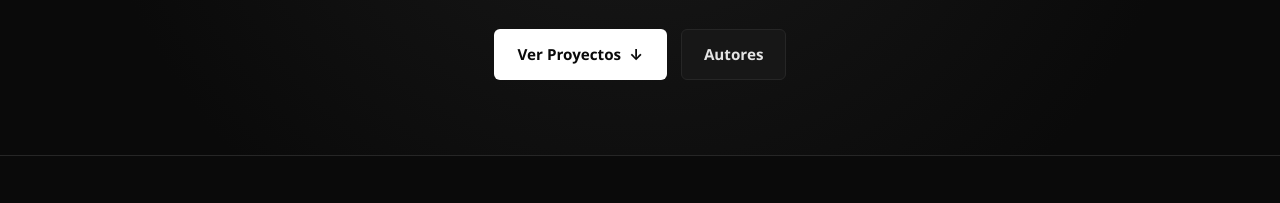
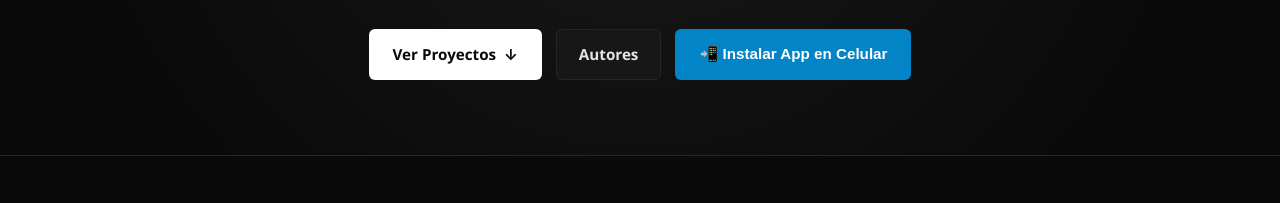
Before and after one commit to guilleee87/Portal-UPP, a plain HTML site: page index.html in a window 1280 px wide. Shown: the part 392-595 px from the top of the page. Drawn offline with Linux system fonts and the light colour scheme.

Commit message:
Change button display style from 'none' to 'inline-flex'

```diff
--- a/index.html
+++ b/index.html
@@ -84,7 +84,7 @@
           <span>Autores</span>
         </a>
         <!-- BOTÓN DE INSTALACIÓN -->
-        <button type="button" id="btnInstalarApp" class="btn-tech-white" style="display: none; background: #0284c7; color: #ffffff; border: none; cursor: pointer;">
+        <button type="button" id="btnInstalarApp" class="btn-tech-white" style="display: inline-flex; background: #0284c7; color: #ffffff; border: none; cursor: pointer;">
           <span>📲 Instalar App en Celular</span>
         </button>
       </div>
```
